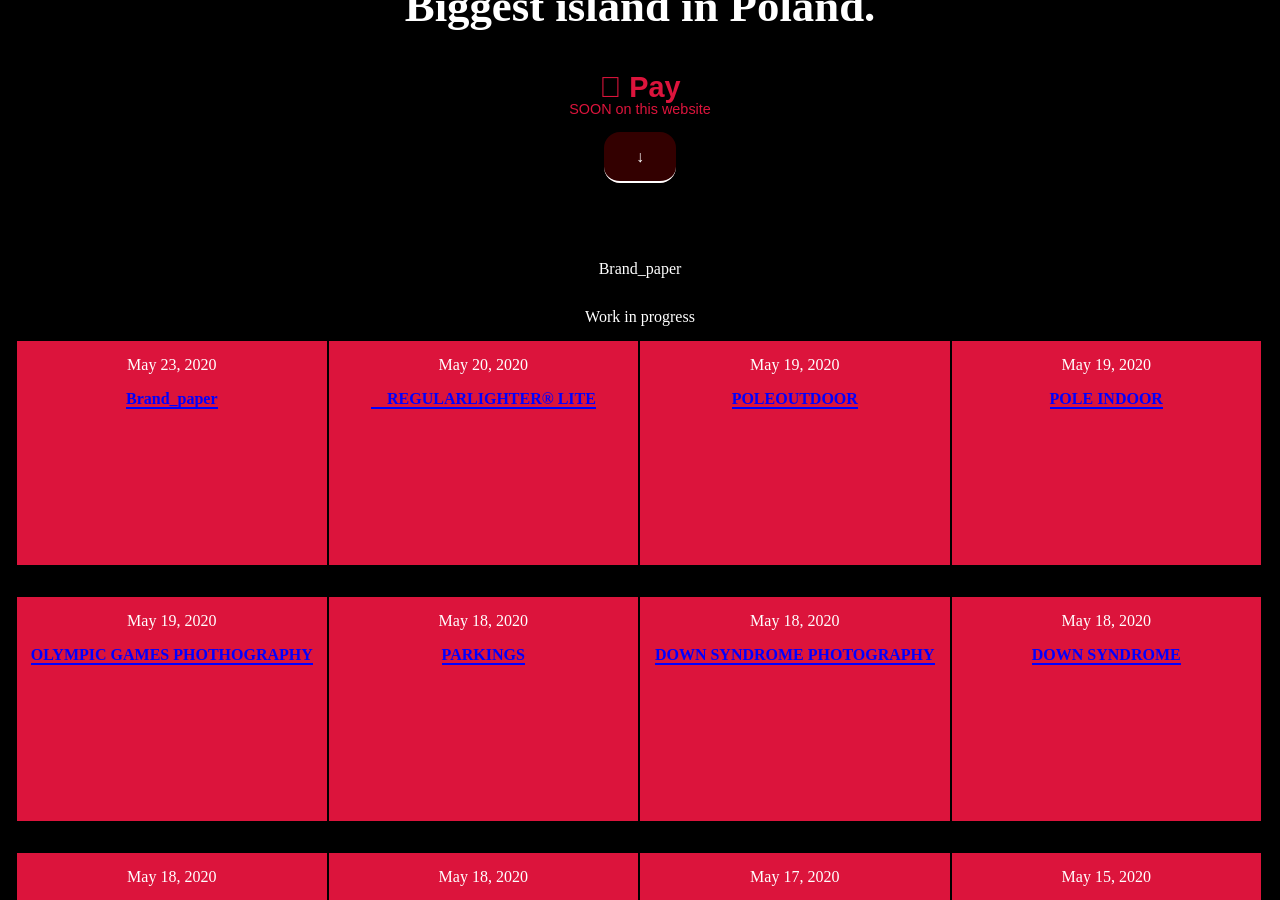
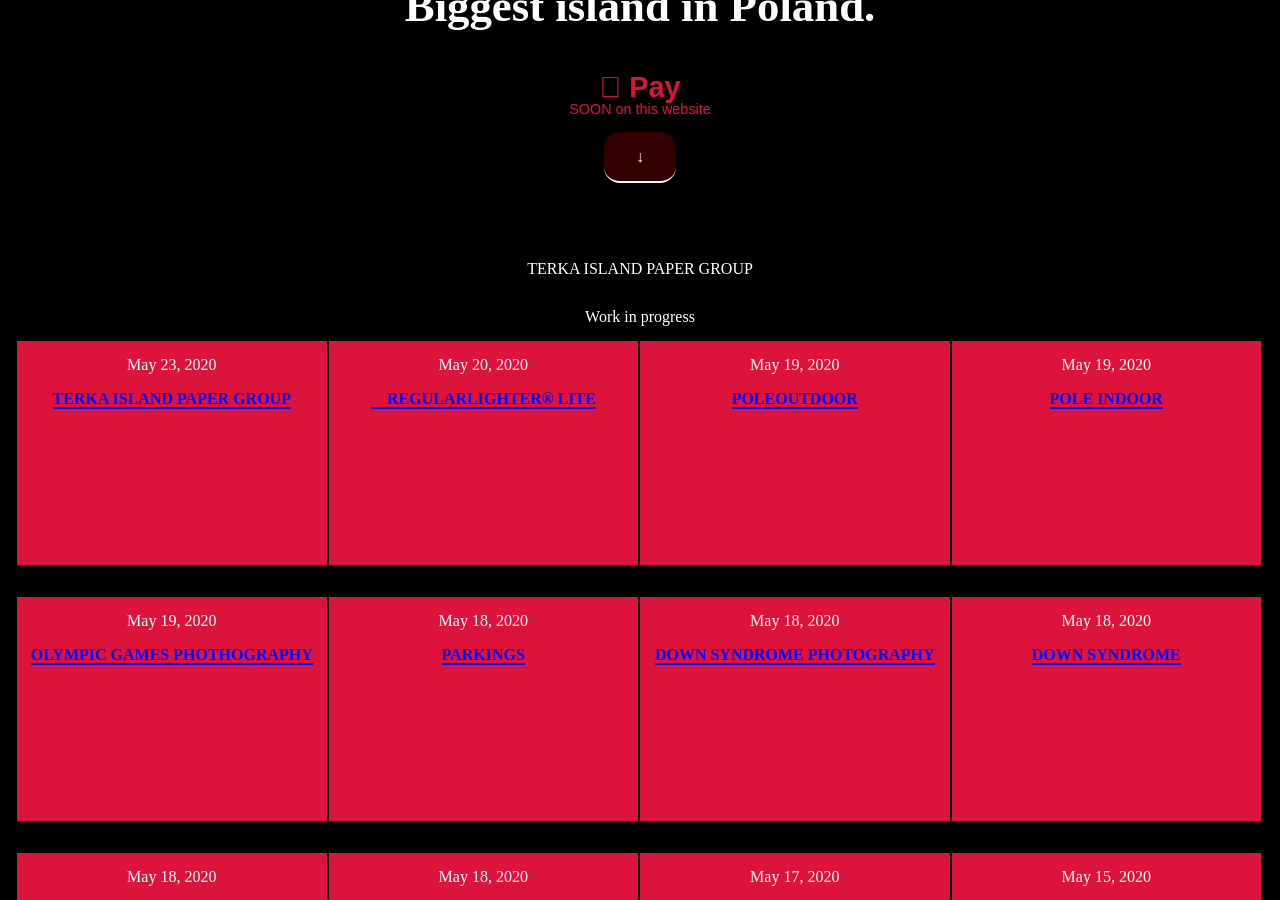
Before and after one commit to terkaisland/terkaisland.github.io, a Jekyll site: the page built from _posts/2020-05-23-brand_paper.markdown, in a window 1280 px wide and 900 px high, scrolled down 1476 px. Built offline with Jekyll 4.4.1, drawn with Linux system fonts in a browser that asks for light colours; part of the change alters nothing that is shown.

Commit message:
brand paper added

```diff
--- a/_posts/2020-05-23-brand_paper.markdown
+++ b/_posts/2020-05-23-brand_paper.markdown
@@ -1,6 +1,6 @@
 ---
 layout: page
-$title: TERKA ISLAND PAPER GROUP
+title: TERKA ISLAND PAPER GROUP
 category: brands
 permalink: /brand/PAPER
 ---
```
